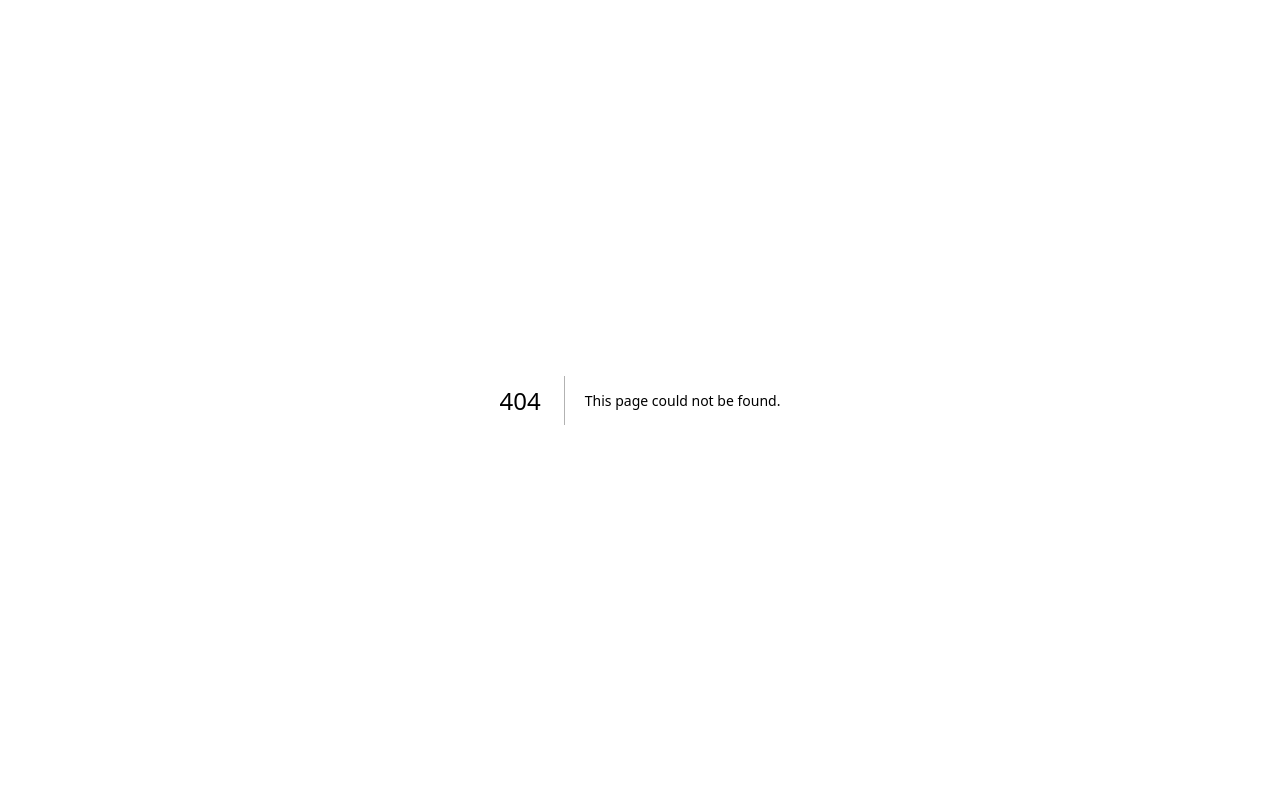
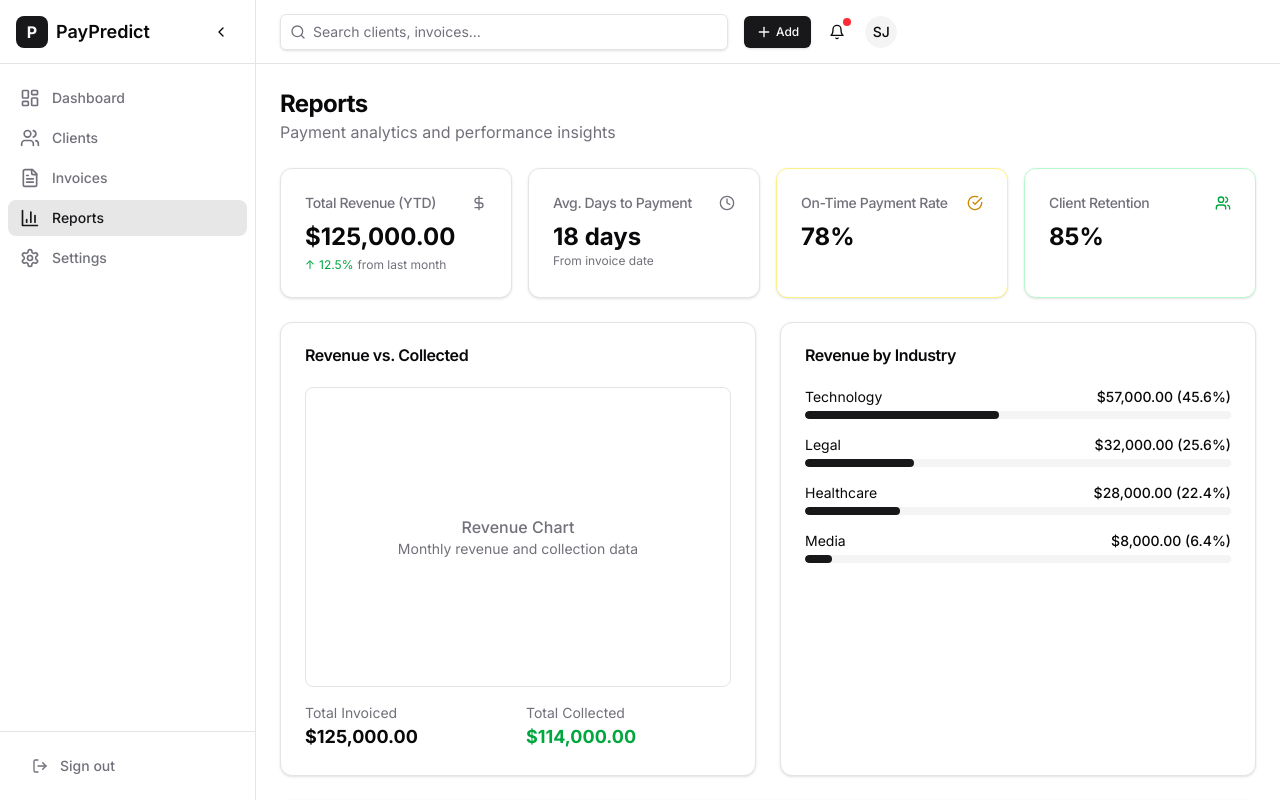
Before and after one commit to LarsCowe/payment-predictor, a Next.js app: page /reports in a window 1280 px wide. Before the commit this address had no page. Built offline with nearby package versions, Linux system fonts and the light colour scheme.

Commit message:
feat: add reports page

```diff
--- /dev/null
+++ b/src/app/(dashboard)/reports/page.tsx
@@ -0,0 +1,276 @@
+import type { Metadata } from "next";
+import { PageHeader } from "@/components/layout/header";
+import { Card, CardContent, CardHeader, CardTitle } from "@/components/ui/card";
+import { MetricCard } from "@/components/data-display/metric-card";
+import { formatCurrency } from "@/lib/utils";
+import {
+  TrendingUp,
+  TrendingDown,
+  DollarSign,
+  Users,
+  Clock,
+  CheckCircle,
+} from "lucide-react";
+
+export const metadata: Metadata = {
+  title: "Reports",
+  description: "View payment analytics and insights",
+};
+
+// Mock data
+const reportData = {
+  totalRevenue: 125000,
+  revenueGrowth: 12.5,
+  averageDaysToPayment: 18,
+  onTimePaymentRate: 78,
+  clientRetention: 85,
+  overdueAmount: 8750,
+  topClients: [
+    { name: "TechCorp Inc.", total: 45000, onTime: 95 },
+    { name: "Legal Partners LLP", total: 32000, onTime: 100 },
+    { name: "Healthcare Plus", total: 28000, onTime: 82 },
+    { name: "StartupXYZ", total: 12000, onTime: 75 },
+    { name: "Media Solutions", total: 8000, onTime: 60 },
+  ],
+  industryBreakdown: [
+    { industry: "Technology", total: 57000, percentage: 45.6 },
+    { industry: "Legal", total: 32000, percentage: 25.6 },
+    { industry: "Healthcare", total: 28000, percentage: 22.4 },
+    { industry: "Media", total: 8000, percentage: 6.4 },
+  ],
+  monthlyData: [
+    { month: "Sep", revenue: 18000, collected: 16500 },
+    { month: "Oct", revenue: 22000, collected: 21000 },
+    { month: "Nov", revenue: 25000, collected: 23500 },
+    { month: "Dec", revenue: 28000, collected: 25000 },
+    { month: "Jan", revenue: 32000, collected: 28000 },
+  ],
+};
+
+/**
+ * Reports page
+ */
+export default function ReportsPage() {
+  return (
+    <div className="space-y-6">
+      <PageHeader
+        title="Reports"
+        description="Payment analytics and performance insights"
+      />
+
+      {/* Key Metrics */}
+      <div className="grid gap-4 md:grid-cols-2 lg:grid-cols-4">
+        <MetricCard
+          title="Total Revenue (YTD)"
+          value={formatCurrency(reportData.totalRevenue)}
+          icon={DollarSign}
+          trend={{
+            value: reportData.revenueGrowth,
+            isPositive: reportData.revenueGrowth > 0,
+          }}
+        />
+        <MetricCard
+          title="Avg. Days to Payment"
+          value={`${reportData.averageDaysToPayment} days`}
+          icon={Clock}
+          description="From invoice date"
+        />
+        <MetricCard
+          title="On-Time Payment Rate"
+          value={`${reportData.onTimePaymentRate}%`}
+          icon={CheckCircle}
+          variant={reportData.onTimePaymentRate >= 80 ? "success" : "warning"}
+        />
+        <MetricCard
+          title="Client Retention"
+          value={`${reportData.clientRetention}%`}
+          icon={Users}
+          variant="success"
+        />
+      </div>
+
+      {/* Charts Row */}
+      <div className="grid gap-6 md:grid-cols-2">
+        {/* Revenue Chart Placeholder */}
+        <Card>
+          <CardHeader>
+            <CardTitle>Revenue vs. Collected</CardTitle>
+          </CardHeader>
+          <CardContent>
+            <div className="h-[300px] flex items-center justify-center text-muted-foreground border rounded-lg">
+              <div className="text-center">
+                <p className="font-medium">Revenue Chart</p>
+                <p className="text-sm">Monthly revenue and collection data</p>
+              </div>
+            </div>
+            {/* Summary below chart */}
+            <div className="mt-4 grid grid-cols-2 gap-4 text-sm">
+              <div>
+                <p className="text-muted-foreground">Total Invoiced</p>
+                <p className="text-lg font-bold">{formatCurrency(125000)}</p>
+              </div>
+              <div>
+                <p className="text-muted-foreground">Total Collected</p>
+                <p className="text-lg font-bold text-green-600">
+                  {formatCurrency(114000)}
+                </p>
+              </div>
+            </div>
+          </CardContent>
+        </Card>
+
+        {/* Industry Breakdown */}
+        <Card>
+          <CardHeader>
+            <CardTitle>Revenue by Industry</CardTitle>
+          </CardHeader>
+          <CardContent>
+            <div className="space-y-4">
+              {reportData.industryBreakdown.map((item) => (
+                <div key={item.industry} className="space-y-1">
+                  <div className="flex justify-between text-sm">
+                    <span>{item.industry}</span>
+                    <span className="font-medium">
+                      {formatCurrency(item.total)} ({item.percentage}%)
+                    </span>
+                  </div>
+                  <div className="h-2 bg-muted rounded-full overflow-hidden">
+                    <div
+                      className="h-full bg-primary rounded-full"
+                      style={{ width: `${item.percentage}%` }}
+                    />
+                  </div>
+                </div>
+              ))}
+            </div>
+          </CardContent>
+        </Card>
+      </div>
+
+      {/* Top Clients */}
+      <Card>
+        <CardHeader>
+          <CardTitle>Top Clients by Revenue</CardTitle>
+        </CardHeader>
+        <CardContent>
+          <div className="space-y-4">
+            {reportData.topClients.map((client, index) => (
+              <div
+                key={client.name}
+                className="flex items-center justify-between p-3 rounded-lg border"
+              >
+                <div className="flex items-center gap-4">
+                  <div className="flex h-8 w-8 items-center justify-center rounded-full bg-primary/10 text-primary font-medium text-sm">
+                    {index + 1}
+                  </div>
+                  <div>
+                    <p className="font-medium">{client.name}</p>
+                    <p className="text-sm text-muted-foreground">
+                      {client.onTime}% on-time payment rate
+                    </p>
+                  </div>
+                </div>
+                <div className="text-right">
+                  <p className="font-bold">{formatCurrency(client.total)}</p>
+                  <div
+                    className={`flex items-center gap-1 text-sm ${
+                      client.onTime >= 80
+                        ? "text-green-600"
+                        : client.onTime >= 60
+                        ? "text-yellow-600"
+                        : "text-red-600"
+                    }`}
+                  >
+                    {client.onTime >= 80 ? (
+                      <TrendingUp className="h-3 w-3" />
+                    ) : (
+                      <TrendingDown className="h-3 w-3" />
+                    )}
+                    {client.onTime}%
+                  </div>
+                </div>
+              </div>
+            ))}
+          </div>
+        </CardContent>
+      </Card>
+
+      {/* Payment Performance */}
+      <div className="grid gap-6 md:grid-cols-3">
+        <Card>
+          <CardHeader>
+            <CardTitle className="text-base">Payment Speed</CardTitle>
+          </CardHeader>
+          <CardContent>
+            <div className="space-y-2">
+              <div className="flex justify-between text-sm">
+                <span>Early (before due)</span>
+                <span className="font-medium text-green-600">35%</span>
+              </div>
+              <div className="flex justify-between text-sm">
+                <span>On time</span>
+                <span className="font-medium">43%</span>
+              </div>
+              <div className="flex justify-between text-sm">
+                <span>1-7 days late</span>
+                <span className="font-medium text-yellow-600">15%</span>
+              </div>
+              <div className="flex justify-between text-sm">
+                <span>8+ days late</span>
+                <span className="font-medium text-red-600">7%</span>
+              </div>
+            </div>
+          </CardContent>
+        </Card>
+
+        <Card>
+          <CardHeader>
+            <CardTitle className="text-base">Invoice Status</CardTitle>
+          </CardHeader>
+          <CardContent>
+            <div className="space-y-2">
+              <div className="flex justify-between text-sm">
+                <span>Paid</span>
+                <span className="font-medium text-green-600">68</span>
+              </div>
+              <div className="flex justify-between text-sm">
+                <span>Pending</span>
+                <span className="font-medium">24</span>
+              </div>
+              <div className="flex justify-between text-sm">
+                <span>Overdue</span>
+                <span className="font-medium text-red-600">6</span>
+              </div>
+              <div className="flex justify-between text-sm">
+                <span>Draft</span>
+                <span className="font-medium text-muted-foreground">2</span>
+              </div>
+            </div>
+          </CardContent>
+        </Card>
+
+        <Card>
+          <CardHeader>
+            <CardTitle className="text-base">Risk Distribution</CardTitle>
+          </CardHeader>
+          <CardContent>
+            <div className="space-y-2">
+              <div className="flex justify-between text-sm">
+                <span>Low Risk (1-3)</span>
+                <span className="font-medium text-green-600">8 clients</span>
+              </div>
+              <div className="flex justify-between text-sm">
+                <span>Medium Risk (4-6)</span>
+                <span className="font-medium text-yellow-600">3 clients</span>
+              </div>
+              <div className="flex justify-between text-sm">
+                <span>High Risk (7-10)</span>
+                <span className="font-medium text-red-600">1 client</span>
+              </div>
+            </div>
+          </CardContent>
+        </Card>
+      </div>
+    </div>
+  );
+}
```
